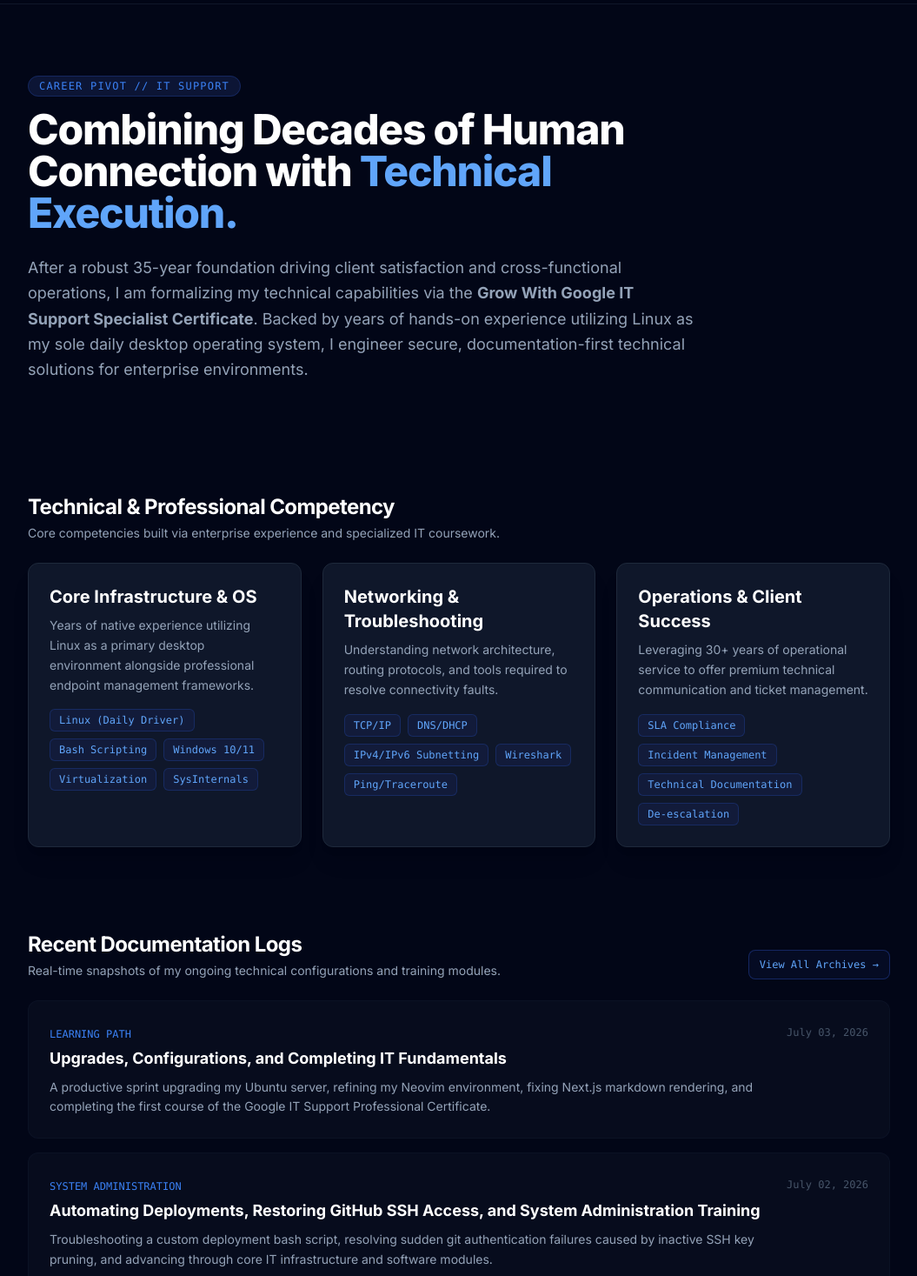
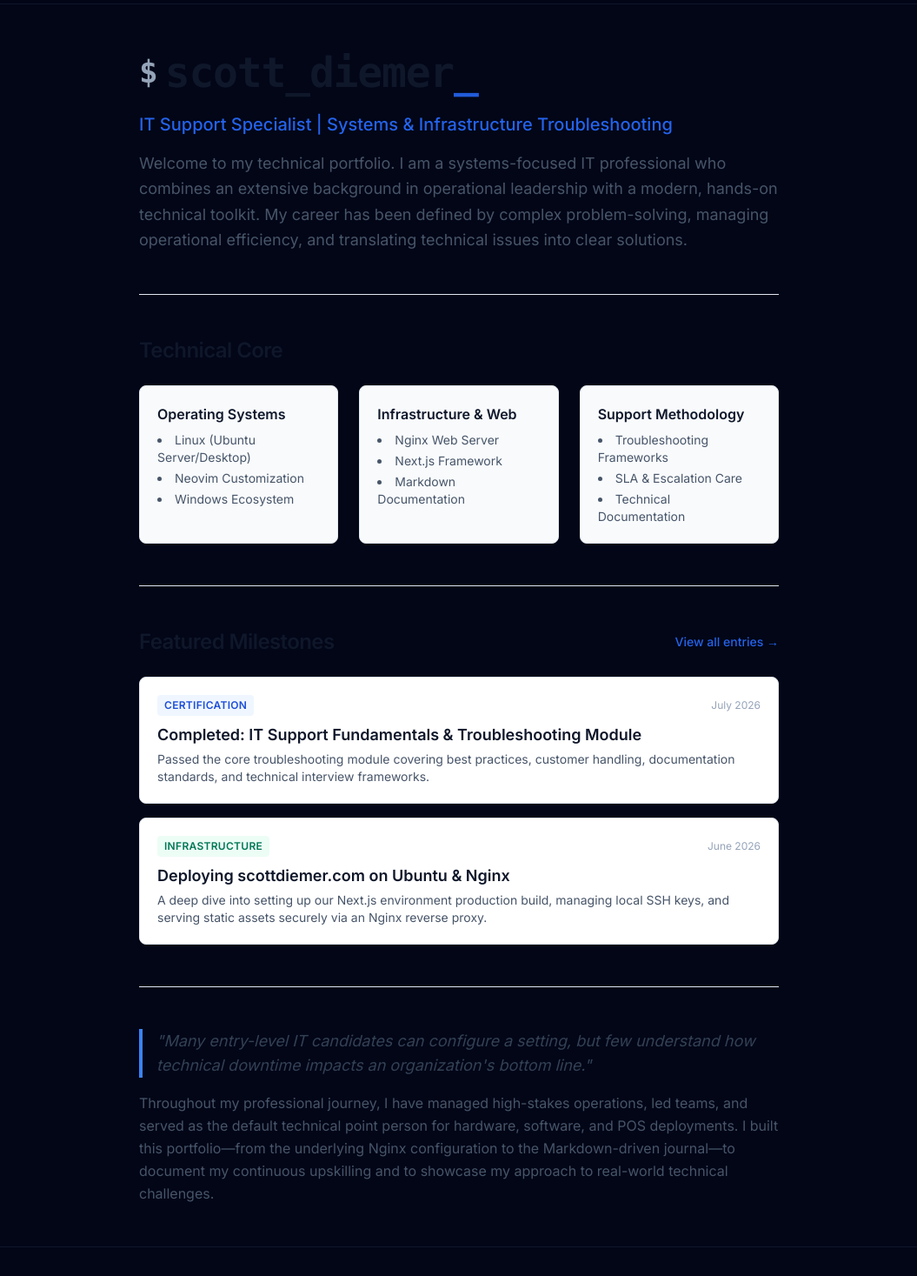
Before and after one commit to scottdiemer/my-it-portfolio, a Next.js app: page / in a window 1280 px wide. Shown: the part 60-1527 px from the top of the page at 87% size, without its empty margins (112-1167 px from the left). Built offline with nearby package versions, Linux system fonts and the light colour scheme.

Commit message:
feat(ui): add terminal typing animation and static featured milestones to homepage

```diff
--- a/src/app/page.tsx
+++ b/src/app/page.tsx
@@ -1,110 +1,124 @@
-import TechCard from '@/components/TechCard';
-import journalData from '../../_journal/journal.json'; // Import the centralized data feed
+import Link from 'next/link';
+import TerminalName from '@/components/TerminalName';
 
 export default function HomePage() {
-  // Pull the top 3 items cleanly straight from the isolated data layer
-  const recentPosts = journalData.slice(0, 3);
+  return (
+    <div className="max-w-3xl mx-auto px-4 py-12 space-y-12 text-slate-800 dark:text-slate-200">
 
-  // ... Keep all of your existing skillSets array and layout UI blocks identical down below ...
-  const skillSets = [
-    {
-  title: "Core Infrastructure & OS",
-  description: "Years of native experience utilizing Linux as a primary desktop environment alongside professional endpoint management frameworks.",
-  tags: ["Linux (Daily Driver)", "Bash Scripting", "Windows 10/11", "Virtualization", "SysInternals"]
-},
-    {
-      title: "Networking & Troubleshooting",
-      description: "Understanding network architecture, routing protocols, and tools required to resolve connectivity faults.",
-      tags: ["TCP/IP", "DNS/DHCP", "IPv4/IPv6 Subnetting", "Wireshark", "Ping/Traceroute"]
-    },
-    {
-      title: "Operations & Client Success",
-      description: "Leveraging 30+ years of operational service to offer premium technical communication and ticket management.",
-      tags: ["SLA Compliance", "Incident Management", "Technical Documentation", "De-escalation"]
-    }
-  ];
+      {/* Header Section */}
+      <header className="space-y-4">
+        {/* Animated Terminal Title */}
+        <TerminalName />
 
-  return (
-    <div className="max-w-5xl mx-auto px-4 py-12 space-y-24">
-     {/* Hero Section */}
-	<section id="about" className="py-8 max-w-3xl">
-  		<span className="text-xs font-mono tracking-widest uppercase text-blue-500 bg-blue-950/50 px-3 py-1 rounded-full border border-blue-900/50">
-    Career Pivot // IT Support
-  		</span>
-  		<h1 className="text-4xl md:text-5xl font-extrabold text-white mt-4 tracking-tight">
-    Combining Decades of Human Connection with <span className="text-blue-400">Technical Execution.</span>
-  		</h1>
-  			<p className="mt-6 text-lg text-slate-400 leading-relaxed">
-    After a robust 35-year foundation driving client satisfaction and cross-functional operations, I am formalizing my technical capabilities via the <strong>Grow With Google IT Support Specialist Certificate</strong>. Backed by years of hands-on experience utilizing Linux as my sole daily desktop operating system, I engineer secure, documentation-first technical solutions for enterprise environments.
-  			</p>
-	</section>
+        <p className="text-xl font-medium text-blue-600 dark:text-blue-400">
+          IT Support Specialist | Systems & Infrastructure Troubleshooting
+        </p>
+        <p className="text-lg leading-relaxed text-slate-600 dark:text-slate-400">
+          Welcome to my technical portfolio. I am a systems-focused IT professional who combines an extensive background in operational leadership with a modern, hands-on technical toolkit. My career has been defined by complex problem-solving, managing operational efficiency, and translating technical issues into clear solutions.
+        </p>
+      </header>
 
-      {/* Skills Section */}
-      <section id="skills" className="space-y-6 scroll-mt-20">
-        <div>
-          <h2 className="text-2xl font-bold text-white tracking-tight">Technical & Professional Competency</h2>
-          <p className="text-sm text-slate-400 mt-1">Core competencies built via enterprise experience and specialized IT coursework.</p>
-        </div>
-        <div className="grid md:grid-cols-3 gap-6">
-          {skillSets.map((skill, index) => (
-            <TechCard key={index} title={skill.title} description={skill.description} tags={skill.tags} />
-          ))}
+      <hr className="border-slate-200 dark:border-slate-800" />
+
+      {/* Technical Stack Section */}
+      <section className="space-y-4">
+        <h2 className="text-2xl font-semibold tracking-tight text-slate-900 dark:text-white">
+          Technical Core
+        </h2>
+        <div className="grid grid-cols-1 md:grid-cols-3 gap-6 pt-2">
+          <div className="p-5 rounded-lg border border-slate-200 dark:border-slate-800 bg-slate-50 dark:bg-slate-900">
+            <h3 className="font-semibold text-slate-900 dark:text-white mb-2">Operating Systems</h3>
+            <ul className="list-disc list-inside space-y-1 text-sm text-slate-600 dark:text-slate-400">
+              <li>Linux (Ubuntu Server/Desktop)</li>
+              <li>Neovim Customization</li>
+              <li>Windows Ecosystem</li>
+            </ul>
+          </div>
+          <div className="p-5 rounded-lg border border-slate-200 dark:border-slate-800 bg-slate-50 dark:bg-slate-900">
+            <h3 className="font-semibold text-slate-900 dark:text-white mb-2">Infrastructure & Web</h3>
+            <ul className="list-disc list-inside space-y-1 text-sm text-slate-600 dark:text-slate-400">
+              <li>Nginx Web Server</li>
+              <li>Next.js Framework</li>
+              <li>Markdown Documentation</li>
+            </ul>
+          </div>
+          <div className="p-5 rounded-lg border border-slate-200 dark:border-slate-800 bg-slate-50 dark:bg-slate-900">
+            <h3 className="font-semibold text-slate-900 dark:text-white mb-2">Support Methodology</h3>
+            <ul className="list-disc list-inside space-y-1 text-sm text-slate-600 dark:text-slate-400">
+              <li>Troubleshooting Frameworks</li>
+              <li>SLA & Escalation Care</li>
+              <li>Technical Documentation</li>
+            </ul>
+          </div>
         </div>
       </section>
 
-      {/* Learning Journal Preview Section */}
-      <section id="journal" className="space-y-6 scroll-mt-20">
-        <div className="flex justify-between items-end">
-          <div>
-            <h2 className="text-2xl font-bold text-white tracking-tight">Recent Documentation Logs</h2>
-            <p className="text-sm text-slate-400 mt-1">Real-time snapshots of my ongoing technical configurations and training modules.</p>
-          </div>
-          <a
-            href="/journal"
-            className="text-xs font-mono text-blue-400 hover:text-blue-300 border border-blue-900/60 bg-blue-950/20 px-3 py-2 rounded-lg hover:border-blue-500/50 transition-all hidden sm:block"
-          >
-            View All Archives &rarr;
-          </a>
+      <hr className="border-slate-200 dark:border-slate-800" />
+
+      {/* Highlighted Project/Journal Logs */}
+      <section className="space-y-4">
+        <div className="flex items-center justify-between">
+          <h2 className="text-2xl font-semibold tracking-tight text-slate-900 dark:text-white">
+            Featured Milestones
+          </h2>
+          <Link href="/journal" className="text-sm font-medium text-blue-600 dark:text-blue-400 hover:underline">
+            View all entries →
+          </Link>
         </div>
 
-        {recentPosts.length === 0 ? (
-          <div className="bg-slate-900/50 border border-slate-900 rounded-xl p-8 text-center text-slate-500 font-mono text-sm">
-            No logs added yet. Add a .md file to the _journal folder to populate this automatically.
-          </div>
-        ) : (
-          <div className="space-y-4">
-            {recentPosts.map((post) => (
-              <a
-                key={post.slug}
-                href={`/journal/${post.slug}`}
-                className="block bg-slate-900/40 border border-slate-900/60 hover:border-slate-800 rounded-xl p-6 transition-all group"
-              >
-                <div className="flex justify-between items-start gap-4">
-                  <div>
-                    <span className="text-xs font-mono text-blue-500 uppercase">{post.category}</span>
-                    <h3 className="text-lg font-bold text-white mt-1 group-hover:text-blue-400 transition-colors">
-                      {post.title}
-                    </h3>
-                    <p className="text-slate-400 text-sm mt-2 line-clamp-2 leading-relaxed">
-                      {post.summary}
-                    </p>
-                  </div>
-                  <span className="text-xs font-mono text-slate-600 whitespace-nowrap mt-1">{post.date}</span>
-                </div>
-              </a>
-            ))}
+        <div className="space-y-4 pt-2">
+          {/* Milestone 1 */}
+          <Link
+            href="/journal/it-support-fundamentals-complete"
+            className="block p-5 rounded-lg border border-slate-200 dark:border-slate-800 bg-white dark:bg-slate-950 hover:border-blue-500 dark:hover:border-blue-400 transition-all group"
+          >
+            <div className="flex items-center justify-between mb-2">
+              <span className="text-xs font-semibold tracking-wide uppercase px-2 py-1 rounded bg-blue-50 dark:bg-blue-900/30 text-blue-700 dark:text-blue-300">
+                Certification
+              </span>
+              <span className="text-xs text-slate-400">July 2026</span>
+            </div>
+            <h3 className="text-lg font-semibold text-slate-900 dark:text-white group-hover:text-blue-600 dark:group-hover:text-blue-400 transition-colors">
+              Completed: IT Support Fundamentals & Troubleshooting Module
+            </h3>
+            <p className="text-sm text-slate-600 dark:text-slate-400 mt-1">
+              Passed the core troubleshooting module covering best practices, customer handling, documentation standards, and technical interview frameworks.
+            </p>
+          </Link>
 
-            <div className="sm:hidden pt-2">
-              <a
-                href="/journal"
-                className="block text-center text-xs font-mono text-blue-400 border border-blue-900/60 bg-blue-950/20 py-3 rounded-lg"
-              >
-                View All Archives &rarr;
-              </a>
+          {/* Milestone 2 */}
+          <Link
+            href="/journal/portfolio-infrastructure-setup"
+            className="block p-5 rounded-lg border border-slate-200 dark:border-slate-800 bg-white dark:bg-slate-950 hover:border-blue-500 dark:hover:border-blue-400 transition-all group"
+          >
+            <div className="flex items-center justify-between mb-2">
+              <span className="text-xs font-semibold tracking-wide uppercase px-2 py-1 rounded bg-emerald-50 dark:bg-emerald-900/30 text-emerald-700 dark:text-emerald-300">
+                Infrastructure
+              </span>
+              <span className="text-xs text-slate-400">June 2026</span>
             </div>
-          </div>
-        )}
+            <h3 className="text-lg font-semibold text-slate-900 dark:text-white group-hover:text-blue-600 dark:group-hover:text-blue-400 transition-colors">
+              Deploying scottdiemer.com on Ubuntu & Nginx
+            </h3>
+            <p className="text-sm text-slate-600 dark:text-slate-400 mt-1">
+              A deep dive into setting up our Next.js environment production build, managing local SSH keys, and serving static assets securely via an Nginx reverse proxy.
+            </p>
+          </Link>
+        </div>
       </section>
+
+      <hr className="border-slate-200 dark:border-slate-800" />
+
+      {/* Context Quote / Close */}
+      <section className="space-y-4">
+        <div className="border-l-4 border-blue-500 pl-4 my-4 italic text-lg text-slate-700 dark:text-slate-300">
+          "Many entry-level IT candidates can configure a setting, but few understand how technical downtime impacts an organization's bottom line."
+        </div>
+        <p className="text-base leading-relaxed text-slate-600 dark:text-slate-400">
+          Throughout my professional journey, I have managed high-stakes operations, led teams, and served as the default technical point person for hardware, software, and POS deployments. I built this portfolio—from the underlying Nginx configuration to the Markdown-driven journal—to document my continuous upskilling and to showcase my approach to real-world technical challenges.
+        </p>
+      </section>
+
     </div>
   );
 }
--- /dev/null
+++ b/src/components/TerminalName.tsx
@@ -0,0 +1,27 @@
+'use client';
+
+import { useState, useEffect } from 'react';
+
+export default function TerminalName() {
+  const [name, setName] = useState('');
+  const fullName = 'scott_diemer';
+
+  useEffect(() => {
+    if (name.length < fullName.length) {
+      const timer = setTimeout(() => {
+        setName(fullName.slice(0, name.length + 1));
+      }, 150); // Speed of typing in milliseconds
+      return () => clearTimeout(timer);
+    }
+  }, [name]);
+
+  return (
+    <div className="flex items-center space-x-2 font-mono h-[60px]">
+      <span className="text-slate-400 dark:text-slate-500 font-bold text-3xl sm:text-4xl select-none">$</span>
+      <h1 className="text-4xl font-extrabold tracking-tight text-slate-900 dark:text-white sm:text-5xl">
+        {name}
+        <span className="text-blue-600 dark:text-blue-400 animate-pulse font-bold">_</span>
+      </h1>
+    </div>
+  );
+}
```
